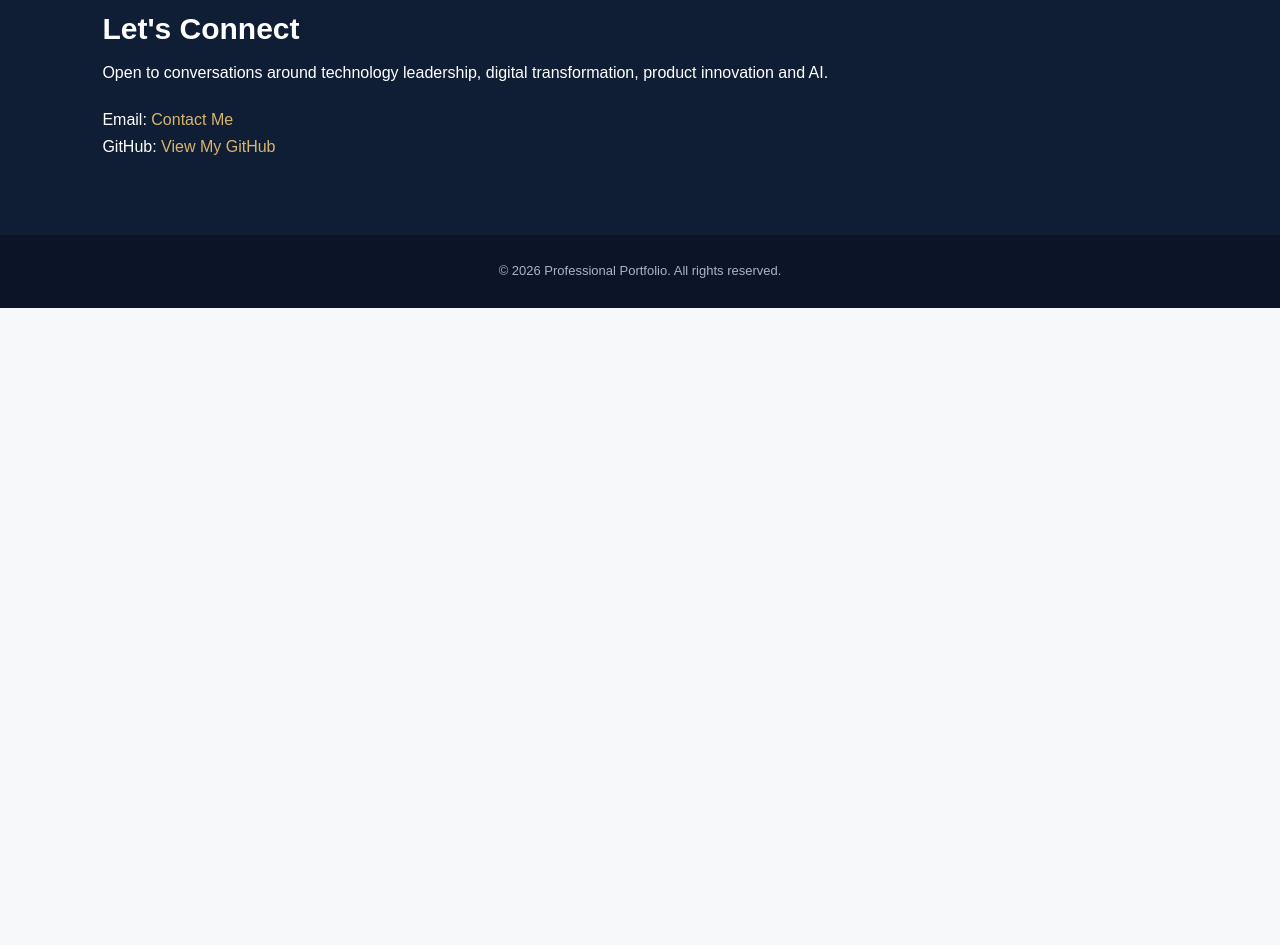
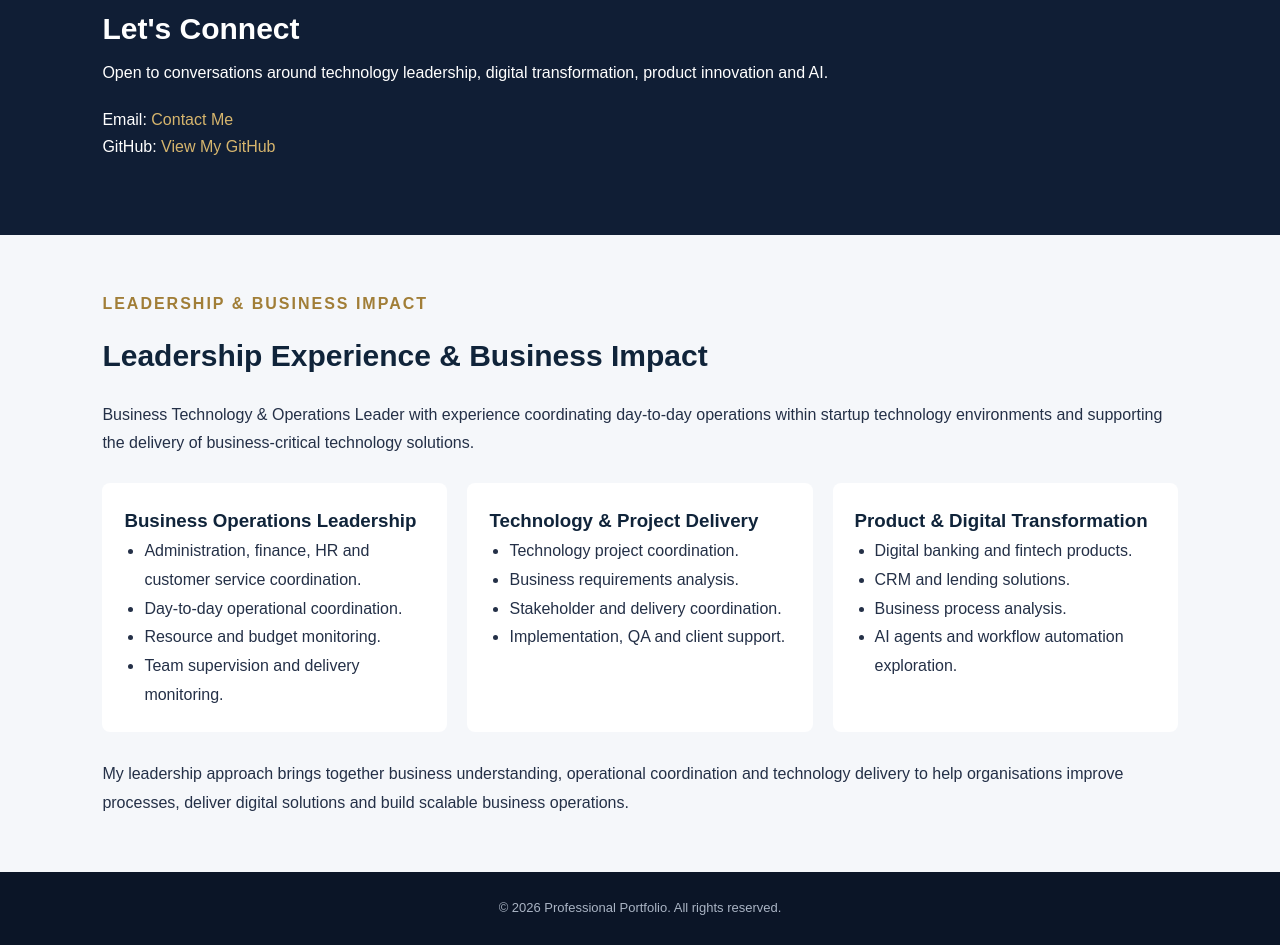
Before and after one commit to StasyEby/portfolio, a plain HTML site: page index.html in a window 1280 px wide. Shown: the part 2280-3225 px from the top of the page. Before the commit the page ends 2588 px from the top, so only its background shows below. Drawn offline with Linux system fonts and the light colour scheme.

Commit message:
Update index.html

```diff
--- a/index.html
+++ b/index.html
@@ -336,6 +336,75 @@
       </p>
     </section>
 
+
+
+<section id="leadership" style="padding: 55px 8%; background: #f5f7fa;">
+
+  <div style="max-width: 1100px; margin: auto;">
+
+    <p style="color: #a17e37; font-weight: bold; letter-spacing: 2px;">
+      LEADERSHIP & BUSINESS IMPACT
+    </p>
+
+    <h2 style="color: #10243a; font-size: 30px; margin: 12px 0 20px;">
+      Leadership Experience & Business Impact
+    </h2>
+
+    <p style="line-height: 1.8; margin-bottom: 25px;">
+      Business Technology & Operations Leader with experience
+      coordinating day-to-day operations within startup technology
+      environments and supporting the delivery of business-critical
+      technology solutions.
+    </p>
+
+    <div style="display: grid; grid-template-columns:
+    repeat(auto-fit, minmax(240px, 1fr)); gap: 20px;">
+
+      <div style="background: white; padding: 22px; border-radius: 8px;">
+        <h3 style="color: #10243a;">Business Operations Leadership</h3>
+        <ul style="padding-left: 20px; line-height: 1.8;">
+          <li>Administration, finance, HR and customer service coordination.</li>
+          <li>Day-to-day operational coordination.</li>
+          <li>Resource and budget monitoring.</li>
+          <li>Team supervision and delivery monitoring.</li>
+        </ul>
+      </div>
+
+      <div style="background: white; padding: 22px; border-radius: 8px;">
+        <h3 style="color: #10243a;">Technology & Project Delivery</h3>
+        <ul style="padding-left: 20px; line-height: 1.8;">
+          <li>Technology project coordination.</li>
+          <li>Business requirements analysis.</li>
+          <li>Stakeholder and delivery coordination.</li>
+          <li>Implementation, QA and client support.</li>
+        </ul>
+      </div>
+
+      <div style="background: white; padding: 22px; border-radius: 8px;">
+        <h3 style="color: #10243a;">Product & Digital Transformation</h3>
+        <ul style="padding-left: 20px; line-height: 1.8;">
+          <li>Digital banking and fintech products.</li>
+          <li>CRM and lending solutions.</li>
+          <li>Business process analysis.</li>
+          <li>AI agents and workflow automation exploration.</li>
+        </ul>
+      </div>
+
+    </div>
+
+    <p style="margin-top: 28px; line-height: 1.8;">
+      My leadership approach brings together business understanding,
+      operational coordination and technology delivery to help
+      organisations improve processes, deliver digital solutions
+      and build scalable business operations.
+    </p>
+
+  </div>
+</section>
+
+
+
+
   </main>
 
   <footer>
```
